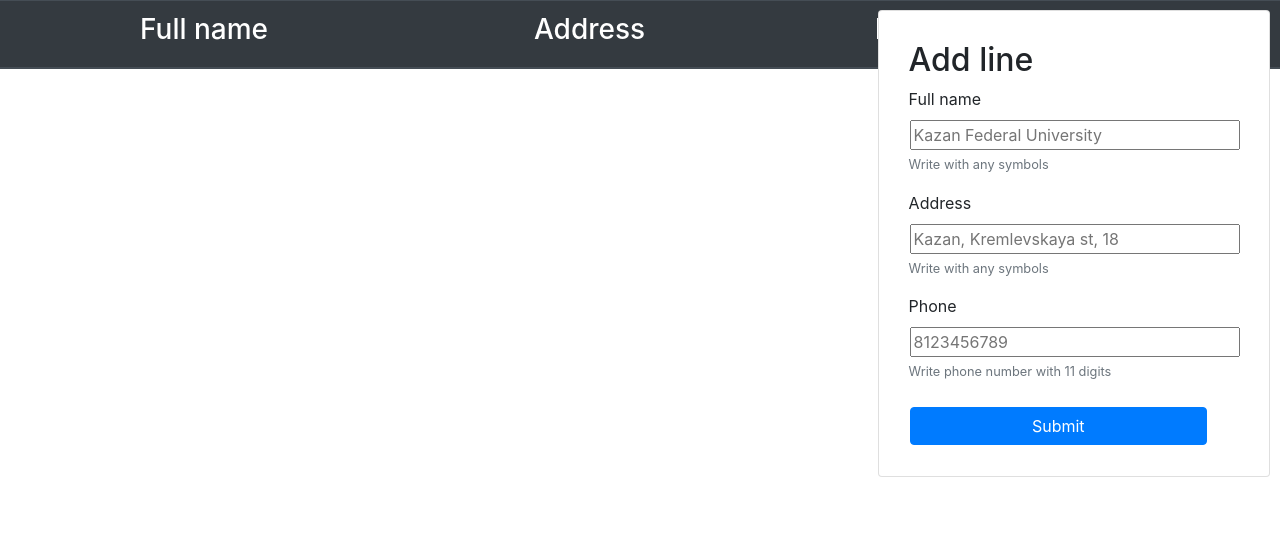
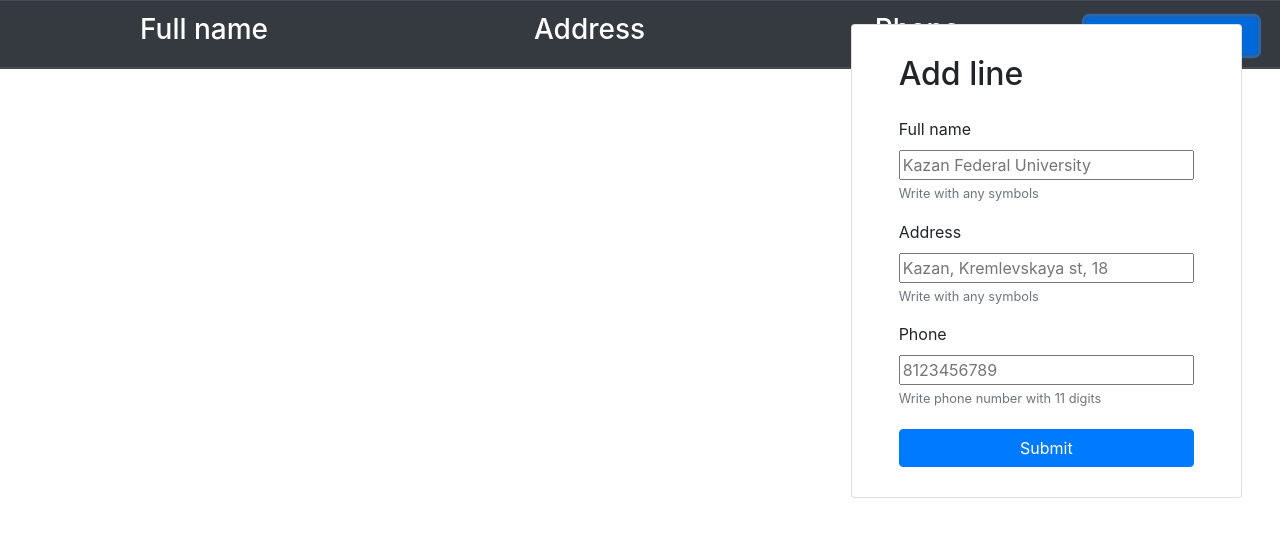
Before and after one commit to IldarDavletyarov/CRUD, a plain HTML site: page task1/index.html in a window 1280 px wide. Both pictures are taken after a click on the button "Add". Drawn offline with nearby package versions, Linux system fonts and the light colour scheme.

Commit message:
edit style

```diff
--- a/task1/form.js
+++ b/task1/form.js
@@ -28,10 +28,13 @@ function Form(options) {
     }
 
     function addTitle() {
-        var titleElem = document.createElement('h2');
-        elem.appendChild(titleElem);
+        let formGroup = document.createElement("div");
+        formGroup.className = "form-group";
+        let titleElem = document.createElement('h2');
         titleElem.className = "title";
         titleElem.textContent = self.options.title;
+        formGroup.appendChild(titleElem);
+        elem.appendChild(formGroup);
     }
 
     function addItem(titleName, name,holder) {
--- a/task1/style.scss
+++ b/task1/style.scss
@@ -1,29 +1,53 @@
-
+$perOffsetForm: 3%;
+$perWidthContent: 90%;
+@mixin margin {
+  margin-left: auto;
+  margin-right: auto;
+}
 .card {
   position: absolute;
   z-index: 10;
-  margin-left: auto;
-  margin-right: auto;
+  @include margin;
   padding: 30px;
-  top: 10px;
-  right: 10px;
+  top: $perOffsetForm;
+  right: $perOffsetForm;
 }
-table{
+
+table {
   text-align: center;
 }
+
+label {
+  @include margin;
+}
+
+small {
+  @include margin;
+}
+
 button {
-   width: 90%;
+  width: $perWidthContent;
+  @include margin;
 }
-.btn-group{
-   width: 90%;
- }
-input{
+
+.btn-group {
+  width: $perWidthContent;
+  @include margin;
+}
+
+.form-group {
+  width: $perWidthContent;
+  @include margin;
+}
+
+input {
   width: 100%;
-  margin: 1px;
+  margin-top: 1px;
+  @include margin;
 }
-.submit{
-  margin-top: 10px;
+
+.submit {
+  margin-top: 5px;
+  @include margin;
+  width: $perWidthContent;
 }
-.submit{
-  width: 90%;
-}
```
Also changed, not shown: task1/style.css, 1 other file.
